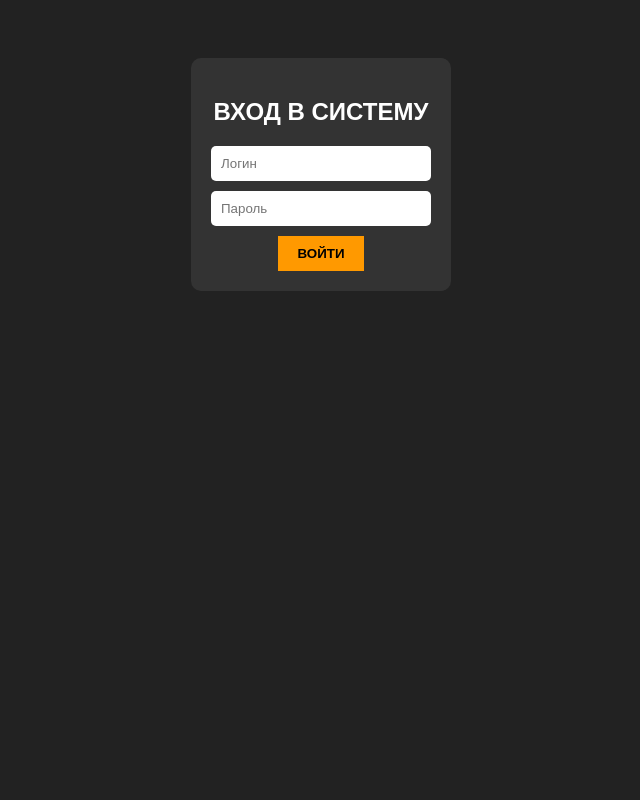
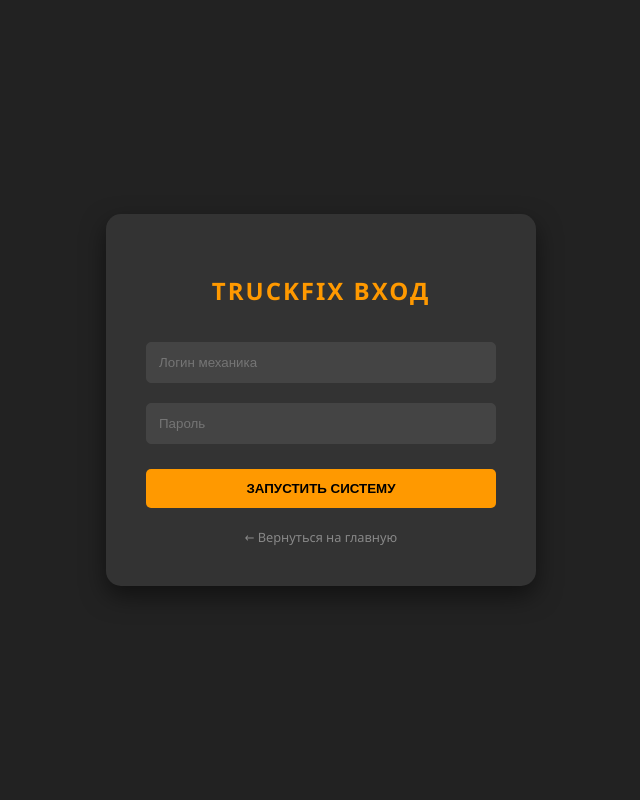
Before and after one commit to OlehKiriiatov/TruckFix, a Django app: template Order/templates/registration/login.html in a window 1280 px wide. Shown: the whole page, without its empty margins (319-959 px from the left). Run offline with Django 4.2, Linux system fonts and the light colour scheme; the template is opened without the code that fills it, so the values that code supplies are empty; parts of the project's set-up code (start-up, migrations or seed data) failed here and were passed over.

Commit message:
Fix problems with views

```diff
--- a/Order/templates/registration/login.html
+++ b/Order/templates/registration/login.html
@@ -2,38 +2,94 @@
 <html lang="ru">
 <head>
     <meta charset="UTF-8">
-    <title>Вход | TruckFix</title>
-    <!-- Сюда вставь свой старый CSS -->
+    <title>Вход в систему | TruckFix</title>
+    <!-- Твои старые стили -->
     <style>
-        /* Твой старый стиль */
-        body { background: #222; color: white; font-family: sans-serif; text-align: center; padding-top: 50px; }
-        .login-form { display: inline-block; background: #333; padding: 20px; border-radius: 10px; }
-        input { display: block; margin: 10px auto; padding: 10px; width: 200px; border-radius: 5px; border: none; }
-        button { padding: 10px 20px; background: #ff9900; border: none; cursor: pointer; font-weight: bold; }
-        .error-text { color: #ff4444; margin-bottom: 10px; }
+        body {
+            background: #222;
+            color: white;
+            font-family: 'Segoe UI', Tahoma, Geneva, Verdana, sans-serif;
+            display: flex;
+            justify-content: center;
+            align-items: center;
+            height: 100vh;
+            margin: 0;
+        }
+        .login-container {
+            background: #333;
+            padding: 40px;
+            border-radius: 15px;
+            box-shadow: 0 10px 25px rgba(0,0,0,0.5);
+            width: 100%;
+            max-width: 350px;
+            text-align: center;
+        }
+        h2 { color: #ff9900; margin-bottom: 25px; text-transform: uppercase; letter-spacing: 2px; }
+
+        /* Твои старые инпуты */
+        input {
+            width: 100%;
+            padding: 12px;
+            margin: 10px 0;
+            border-radius: 5px;
+            border: 1px solid #444;
+            background: #444;
+            color: white;
+            box-sizing: border-box;
+        }
+        input:focus { outline: 2px solid #ff9900; }
+
+        button {
+            width: 100%;
+            padding: 12px;
+            background: #ff9900;
+            border: none;
+            border-radius: 5px;
+            color: black;
+            font-weight: bold;
+            cursor: pointer;
+            margin-top: 15px;
+            transition: 0.3s;
+        }
+        button:hover { background: #e68a00; transform: scale(1.02); }
+
+        .error-box {
+            background: rgba(255, 0, 0, 0.2);
+            color: #ff4444;
+            padding: 10px;
+            border-radius: 5px;
+            margin-bottom: 15px;
+            font-size: 0.9rem;
+        }
     </style>
 </head>
 <body>
 
-    <div class="login-form">
-        <h2>ВХОД В СИСТЕМУ</h2>
+<div class="login-container">
+    <h2>TruckFix Вход</h2>
 
-        <!-- ВАЖНО: method="POST" и отсутствие action (значит шлет на этот же URL) -->
+    <!-- Обязательно method="POST" -->
     <form method="POST">
+        <!-- КРИТИЧЕСКИ ВАЖНО: Без этого пароль не примется -->
         {% csrf_token %}
 
+        <!-- Если есть ошибка, она покажется здесь -->
         {% if error %}
-                <div class="error-text">{{ error }}</div>
+            <div class="error-box">{{ error }}</div>
         {% endif %}
 
-            <!-- ВАЖНО: name="username" -->
-            <input type="text" name="username" placeholder="Логин" required>
+        <!-- Обязательно name="username" -->
+        <input type="text" name="username" placeholder="Логин механика" required>
 
-            <!-- ВАЖНО: name="password" -->
+        <!-- Обязательно name="password" -->
         <input type="password" name="password" placeholder="Пароль" required>
 
-            <button type="submit">ВОЙТИ</button>
+        <button type="submit">ЗАПУСТИТЬ СИСТЕМУ</button>
     </form>
+
+    <div style="margin-top: 20px; font-size: 0.8rem;">
+        <a href="/" style="color: #888; text-decoration: none;">← Вернуться на главную</a>
+    </div>
 </div>
 
 </body>
```
Also changed, not shown: Order/views.py (+7 -9 lines). Lines whose indentation alone changed are shown as unchanged.
